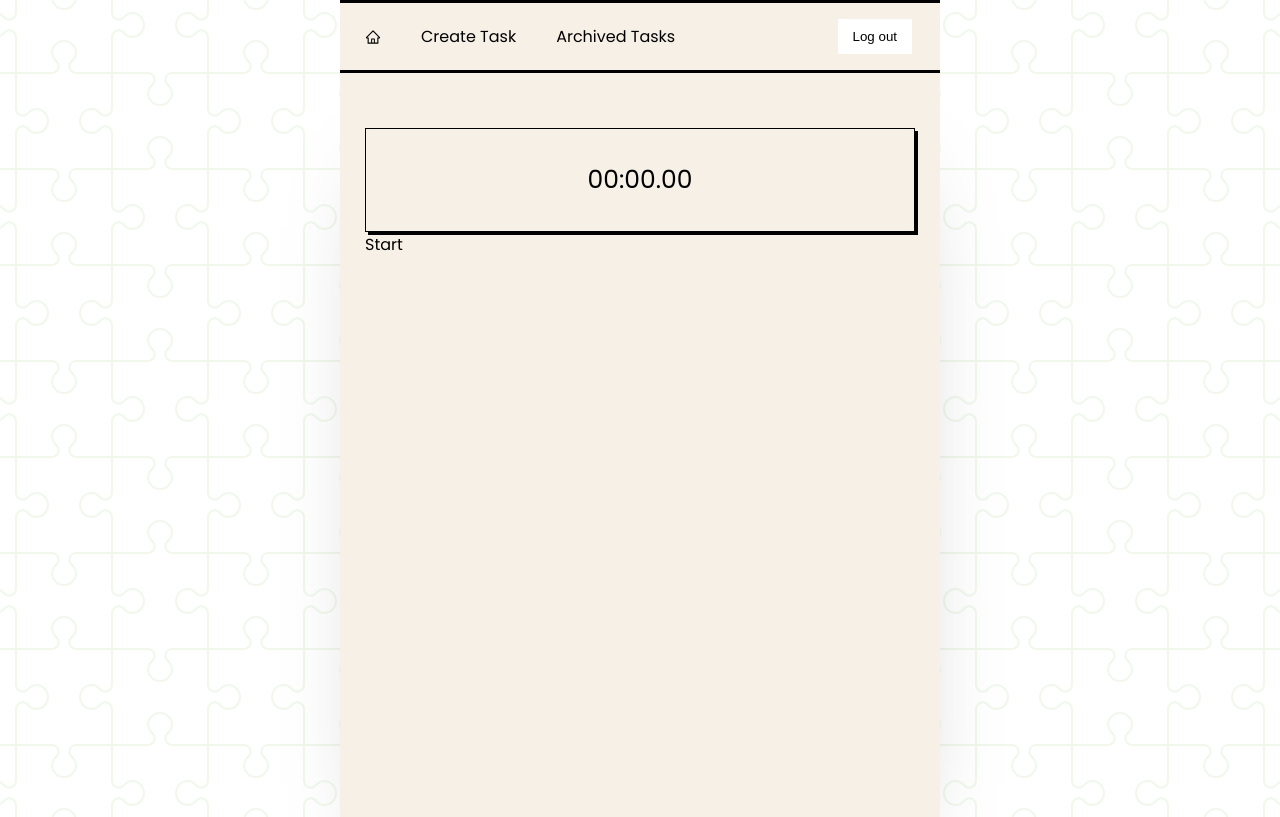
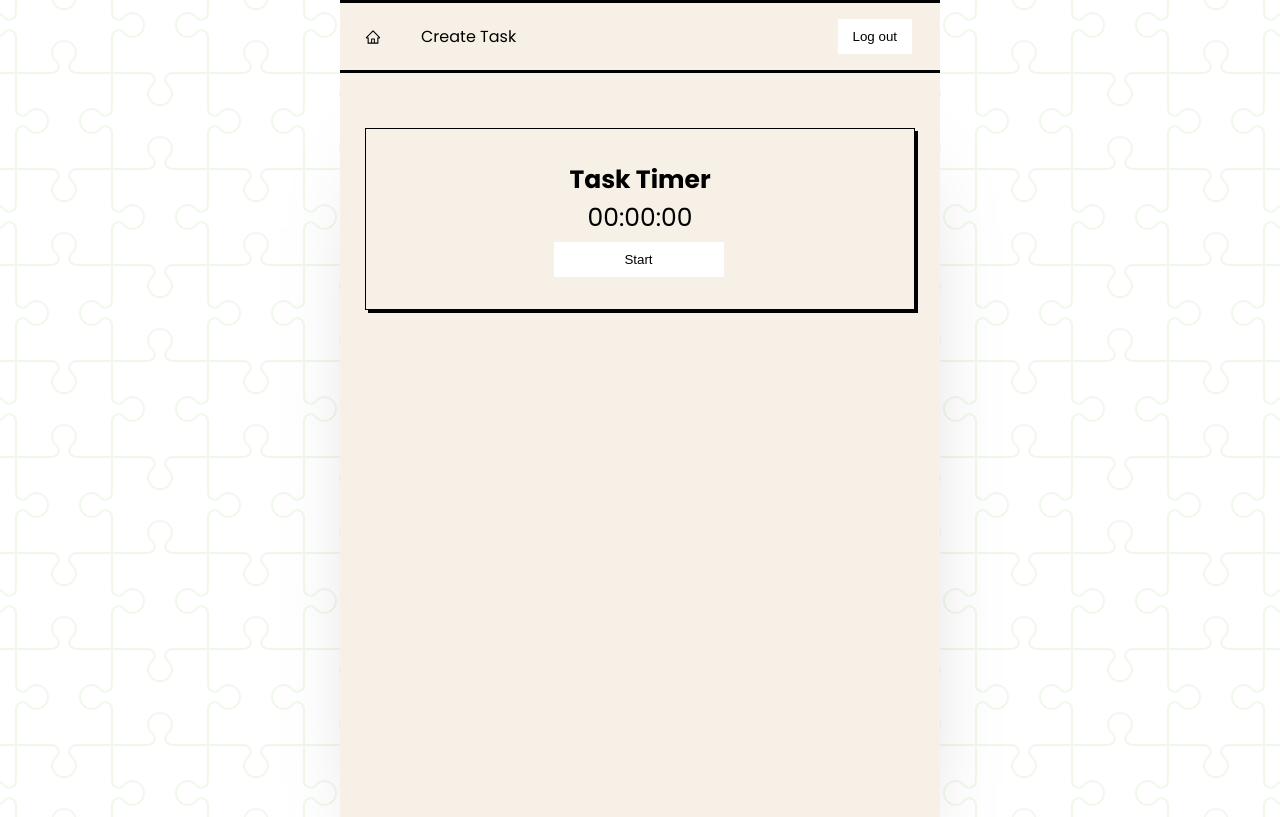
Before and after one commit to samo-13/helper-buddy, a React (Create React App) app in the folder client/: page /timer in a window 1280 px wide. Built offline with nearby package versions, Linux system fonts and the light colour scheme.

Commit message:
Push demo hard coded changes

```diff
--- a/client/src/components/ActiveTaskItem.jsx
+++ b/client/src/components/ActiveTaskItem.jsx
@@ -41,7 +41,7 @@ const ActiveTaskItem = (task) => {
         <span className="steps-remaining">{getStepsRemaining(state, task.id)} steps completed! </span>
       </div>
       {/* <div className="active-task-id">Task ID (FOR TESTING): {task.id}</div> */}
-      <h4 className='duration-value'>{getDuration(duration)}</h4>
+      <h4 className='duration-value'>{(parseInt(localStorage.getItem('duration')) / 1000 / 60).toFixed(2) || 0} min</h4>
       <br></br>
         <ProgressBar backgroundcolor="#e1ff32" progress={getProgress(state, task.id)}/>
       <br></br>
--- a/client/src/components/Navigation.jsx
+++ b/client/src/components/Navigation.jsx
@@ -12,7 +12,7 @@ function Navbar() {
           <AiOutlineHome className='nav__icon--home' />
         </NavLink>
         <NavLink to='/create'>Create Task</NavLink>
-        <NavLink to='/archive'>Archived Tasks</NavLink>
+        {/* <NavLink to='/archive'>Archived Tasks</NavLink> */}
       </section>
       <Button className='nav__button'>Log out</Button>
     </nav>
--- a/client/src/components/TaskTimer.jsx
+++ b/client/src/components/TaskTimer.jsx
@@ -1,4 +1,4 @@
-import React, { useState, useEffect } from 'react';
+import React, { useState, useEffect, useParams } from 'react';
 import useApplicationData from "../hooks/useApplicationData";
 import './TaskTimer.scss';
 import './Button.scss';
@@ -18,54 +18,66 @@ import { TimerControlButtons } from "./TimerControlButtons.jsx"
 // --- the TaskTimer can stop and reset
 // --- the TaskTimer component will display the time
 
-function TaskTimer() {
+const TaskTimer = () => {
+  const [time, setTime] = React.useState(parseInt(localStorage.getItem('duration')) || 0);
+  const [timerOn, setTimerOn] = React.useState(false);
 
-  const [isActive, setIsActive] = useState(false);
-  const [isPaused, setIsPaused] = useState(true);
-  const [time, setTime] = useState(0);
-
-  useEffect(() => {
+  React.useEffect(() => {
     let interval = null;
 
-    if (isActive && isPaused === false) {
+    if (timerOn) {
       interval = setInterval(() => {
-        setTime((time) => time + 10);
+        setTime((prevTime) => prevTime + 10);
       }, 10);
-    } else {
+    } else if (!timerOn) {
       clearInterval(interval);
     }
-    return () => {
-      clearInterval(interval);
-    };
-  }, [isActive, isPaused]);
 
-  const handleStart = () => {
-    setIsActive(true);
-    setIsPaused(false);
-  };
+    return () => clearInterval(interval);
+  }, [timerOn]);
 
-  const handlePauseResume = () => {
-    setIsPaused(!isPaused);
-  };
-
-  const handleReset = () => {
-    setIsActive(false);
-    setTime(0);
-  };
+  function saveDuration() {
+    axios({
+      method: 'put',
+      url: `/api/tasks/2`,
+      data: {
+        duration: {time}
+      },
+    });
+    console.log('SAVED DURATION!')
+  }
 
   return (
-    <div className="stop-watch">
-      <Timer time={time} />
-      <TimerControlButtons
-        active={isActive}
-        isPaused={isPaused}
-        handleStart={handleStart}
-        handlePauseResume={handlePauseResume}
-        // handleReset={handleReset}
-      />
+    <div className="timer">
+      <h4>Task Timer</h4>
+      <div id="display">
+        <span>{("0" + Math.floor((time / 60000) % 60)).slice(-2)}:</span>
+        <span>{("0" + Math.floor((time / 1000) % 60)).slice(-2)}:</span>
+        <span>{("0" + ((time / 10) % 100)).slice(-2)}</span>
+      </div>
+
+      <div id="buttons">
+        {!timerOn && time === 0 && (
+          <button onClick={() => setTimerOn(true)}>Start</button>
+        )}
+        {timerOn && <button
+          onClick={() => {
+            setTimerOn(false)
+            localStorage.setItem('duration', time)
+          }}
+          >
+            Stop
+          </button>}
+        {!timerOn && time > 0 && (
+          <button onClick={() => setTime(0)}>Reset</button>
+        )}
+        {!timerOn && time > 0 && (
+          <button onClick={() => setTimerOn(true)}>Resume</button>
+        )}
+      </div>
     </div>
   );
-}
+};
 
 // --------------------------------------------------------------------------------------------------
 export default TaskTimer;
--- a/client/src/pages/Home.jsx
+++ b/client/src/pages/Home.jsx
@@ -35,7 +35,7 @@ const Home = () => {
     <div className='home'>
       <Header />
       <section className='home__welcome-message'>
-        <h2>Welcome message!</h2>
+        <h2>Progress not perfection!</h2>
       </section>
       <section className='home__button-group'>
         <Button onChange={setList} value={list} selected={list === FRESH}>
--- a/client/src/pages/Task.jsx
+++ b/client/src/pages/Task.jsx
@@ -89,7 +89,10 @@ const Task = () => {
       <div className='task-page-top'>
         <h1>{taskName}</h1>
 
-        <TaskTimer task={task} />
+        <TaskTimer
+          task={task}
+          taskId={id}
+        />
 
         <div id='task-progress-bar'>
           <ProgressBar
```
